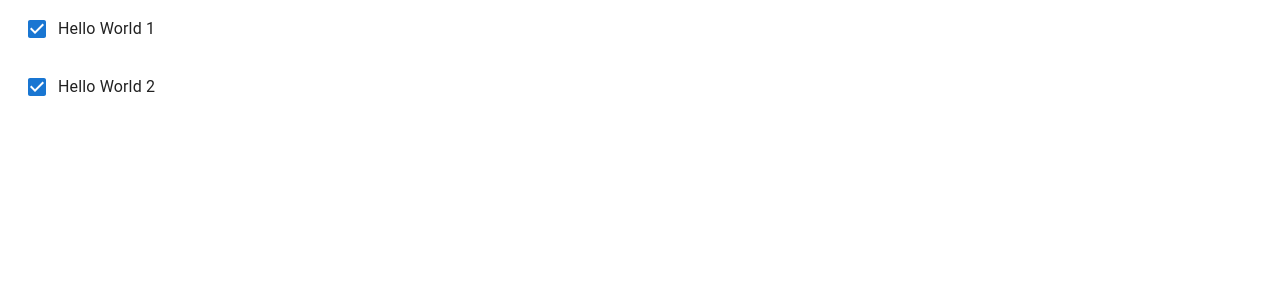
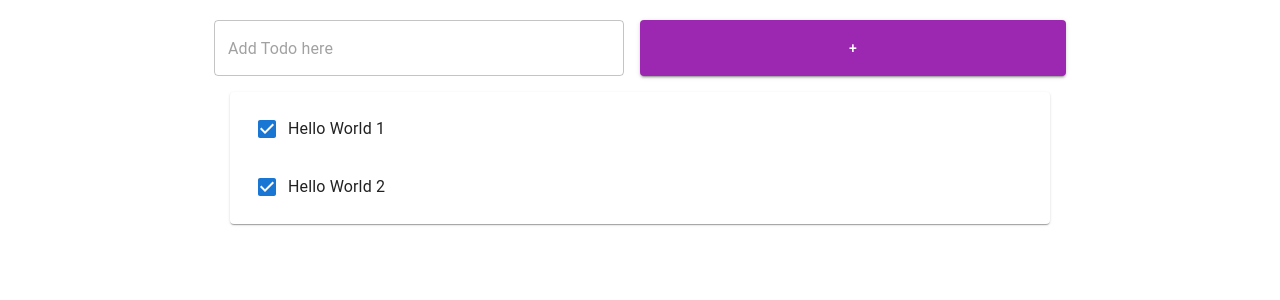
Before and after one commit to YO1231/WebApplications-frontend, a React (Create React App) app in the folder todo-react-app/: page / in a window 1280 px wide. Shown: the top 300 px of the page. Built offline with nearby package versions, Linux system fonts and the light colour scheme.

Commit message:
0408 수업 코드

```diff
--- /dev/null
+++ b/todo-react-app/src/AddTodo.js
@@ -0,0 +1,47 @@
+import React, {useState} from "react";
+import { Button, Grid, TextField } from "@mui/material"
+
+const AddTodo = (props) => {
+    // 사용자의 입력을 저장할 오브젝트
+    const [item, setItem] = useState({ title: ""});
+    const addItem = props.addItem;
+
+    // onButtonClick 함수
+    const onButtonClick = () => {
+        addItem(item); // addItem 함수 사용
+        setItem({title: ""})
+    }
+
+    // onInputChange 함수
+    const onInputChange = (e) => {
+        setItem({title: e.target.value})
+        console.log(item);
+    };
+
+    // enterKeyEventHandller 함수
+    const enterKeyEventHandller = (e) => {
+        if (e.key == 'Enter') {
+            onButtonClick();
+        }
+    };
+
+    return (
+        <Grid container style={{ marginTop: 20 }}>
+            <Grid xs={11} md={11} lg={6} item style={{ paddingRight: 16 }}>
+                <TextField placeholder="Add Todo here" fullWidth
+                onChange={onInputChange}
+                onKeyPress={enterKeyEventHandller}
+                value={item.title}
+                />
+            </Grid>
+        <Grid xs={1} md={1} lg={6} item >
+            <Button fullWidth style={{ height: '100%' }} color="secondary" variant="contained"
+            onClick={onButtonClick}>
+                +
+            </Button>
+            </Grid>
+        </Grid>
+    );
+}
+
+export default AddTodo;
--- a/todo-react-app/src/App.js
+++ b/todo-react-app/src/App.js
@@ -1,6 +1,8 @@
 import './App.css';
 import Todo from './Todo';
 import React, {useState} from 'react';
+import { Container, List, Paper } from '@mui/material';
+import AddTodo from './AddTodo';
 
 function App() {
   const [items, setItems] = useState([
@@ -16,14 +18,31 @@ function App() {
       }
   ]);
 
+  const addItem = (item) => {
+    item.id = "ID-" + items.length; // key를 위한 id
+    item.done = false; // done 초기화
+    // 업데이트는 반드시 setItems로 하고 새 배열을 만들어야 한다
+    setItems([...items, item]);
+    console.log("items : ", items);
+  }
+
   let todoItems =
-    items.length > 0 && items.map((item) => <Todo item={item} key={item.id} />);
+    items.length > 0 && (
+      <Paper style={{ margin: 16}}>
+        <List>
+          {items.map((item) => (
+            <Todo item={item} key={item.id} />
+        ))}
+        </List>
+      </Paper>
+    );
 
-    return (
-      <div className="App">
-        {todoItems}
-      </div>
-    );
+    return <div className="App">
+      <Container maxWidth="md">
+        <AddTodo addItem={addItem} />
+        <div className='TodoList'>{todoItems}</div>
+      </Container>
+    </div>;
 }
 
 export default App;
```
